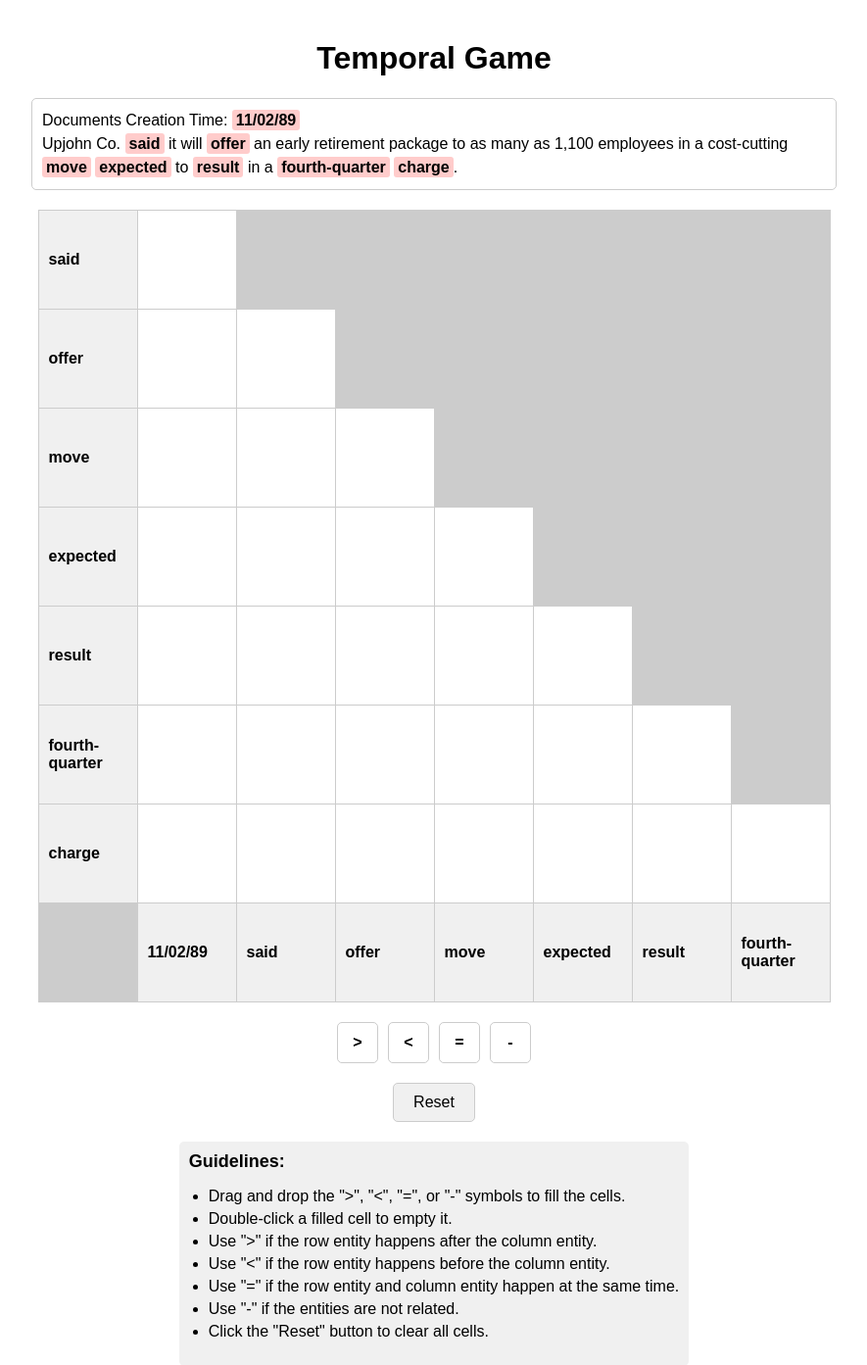
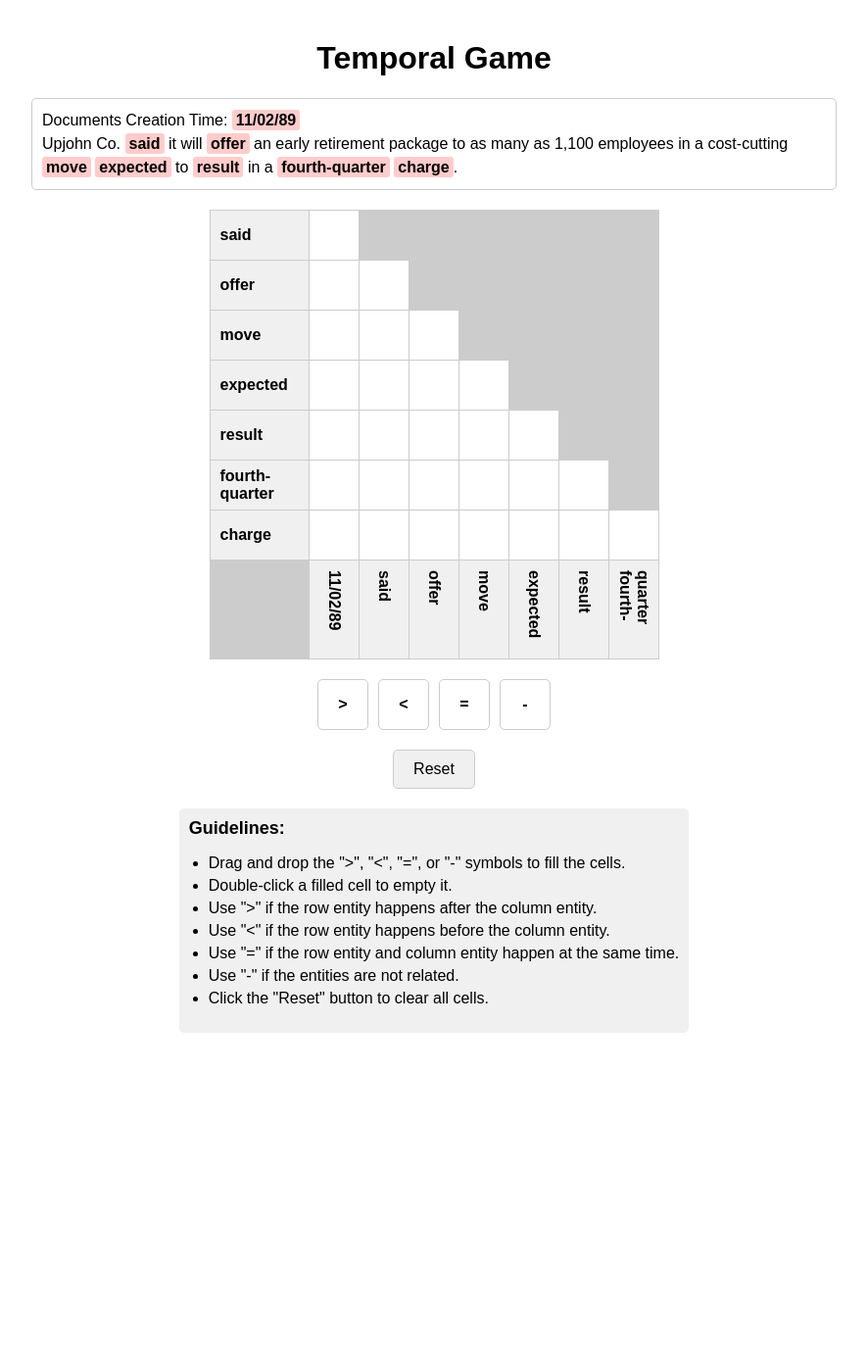
Before and after one commit to hmosousa/temporal_game_demo, a Flask app: page / in a window 1280 px wide. Shown: the top 1393 px of the page at 98% size, without its empty margins (197-1082 px from the left). After the commit the page ends 1054 px from the top, so only its background shows below. Run offline with Flask 3, Linux system fonts and the light colour scheme.

Commit message:
Minor aestetic edits to the borad

```diff
--- a/static/css/style.css
+++ b/static/css/style.css
@@ -42,8 +42,8 @@ body {
 }
 
 .board-cell {
-    width: 100px;
-    height: 100px;
+    width: 50px;
+    height: 50px;
     background-color: white;
     display: flex;
     justify-content: center;
@@ -55,14 +55,13 @@ body {
     background-color: #f0f0f0;
     font-weight: bold;
 }
-
 .column-header {
-    text-orientation: mixed;
-    width: 100px;
+    writing-mode: vertical-lr;
+    width: 50px;
     height: 100px;
     display: flex;
     align-items: center;
-    padding-left: 10px;
+    padding-top: 10px;
     box-sizing: border-box;
 }
 
@@ -71,6 +70,7 @@ body {
     display: flex;
     align-items: center;
     width: 100px;
+    height: 50px;
     padding-left: 10px;
     box-sizing: border-box;
 }
@@ -82,8 +82,8 @@ body {
 }
 
 .relation-button {
-    width: 40px;
-    height: 40px;
+    width: 50px;
+    height: 50px;
     border: 1px solid #ccc;
     border-radius: 5px;
     display: flex;
--- a/static/js/game.js
+++ b/static/js/game.js
@@ -1,4 +1,5 @@
 document.addEventListener('DOMContentLoaded', () => {
+    // Get DOM elements
     const gameBoard = document.getElementById('game-board');
     const entities = gameData.ordered_entities;
     const resetButton = document.getElementById('reset-button');
@@ -12,11 +13,11 @@ document.addEventListener('DOMContentLoaded', () => {
         entityTexts[entityId] = span.textContent;
     });
 
-    // Create game board
+    // Set up game board layout
     gameBoard.style.display = 'grid';
     gameBoard.style.gridTemplateColumns = `auto repeat(${entities.length - 1}, 1fr)`;
 
-    // Add rows
+    // Add rows to the game board
     entities.slice(1).forEach((rowEntity, rowIndex) => {
         // Add row header
         gameBoard.appendChild(createCell(entityTexts[rowEntity] || rowEntity, 'board-header row-header'));
@@ -36,13 +37,13 @@ document.addEventListener('DOMContentLoaded', () => {
         });
     });
 
-    // Add footer row with column headers
-    gameBoard.appendChild(createCell('', 'empty-cell')); // Empty cell at the start of the footer row
+    // Add column headers at the bottom of the game board
+    gameBoard.appendChild(createCell('', 'empty-cell'));
     entities.slice(0, -1).forEach(entity => {
-        gameBoard.appendChild(createCell(entityTexts[entity] || entity, 'board-header column-header'));
+        gameBoard.appendChild(createCell(`${entityTexts[entity] || entity}`, 'board-header column-header'));
     });
 
-    // Set up reset button
+    // Set up reset button functionality
     resetButton.addEventListener('click', resetBoard);
 
     // Set up drag and drop for relation buttons
@@ -52,6 +53,7 @@ document.addEventListener('DOMContentLoaded', () => {
     });
 });
 
+// Helper function to create a cell element
 function createCell(text, className) {
     const cell = document.createElement('div');
     cell.textContent = text;
@@ -59,14 +61,17 @@ function createCell(text, className) {
     return cell;
 }
 
+// Allow dropping of elements
 function allowDrop(event) {
     event.preventDefault();
 }
 
+// Handle the start of dragging a relation button
 function drag(event) {
     event.dataTransfer.setData('text', event.target.dataset.relation);
 }
 
+// Handle dropping a relation into a cell
 function drop(event) {
     event.preventDefault();
     const relation = event.dataTransfer.getData('text');
@@ -75,6 +80,7 @@ function drop(event) {
     }
 }
 
+// Reset all cells in the game board
 function resetBoard() {
     const cells = document.querySelectorAll('.board-cell');
     cells.forEach(cell => {
@@ -82,6 +88,7 @@ function resetBoard() {
     });
 }
 
+// Empty a cell when double-clicked
 function emptyCell(event) {
     event.target.classList.contains('board-cell') && (event.target.textContent = '');
 }
```
Also changed, not shown: app.py (+7 -0 lines).
